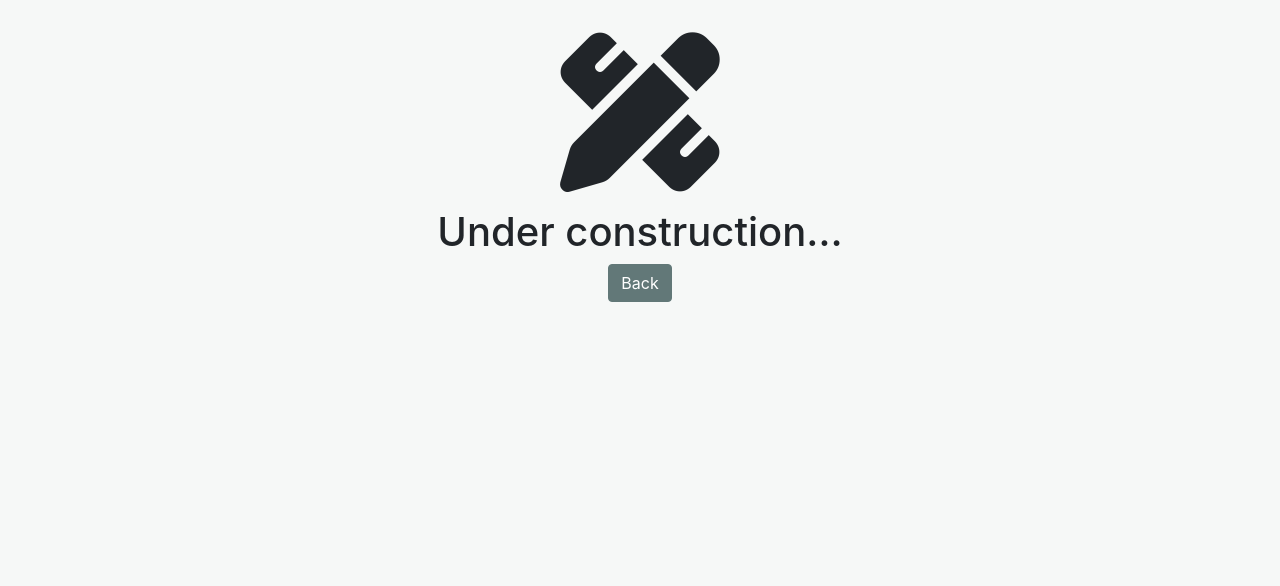
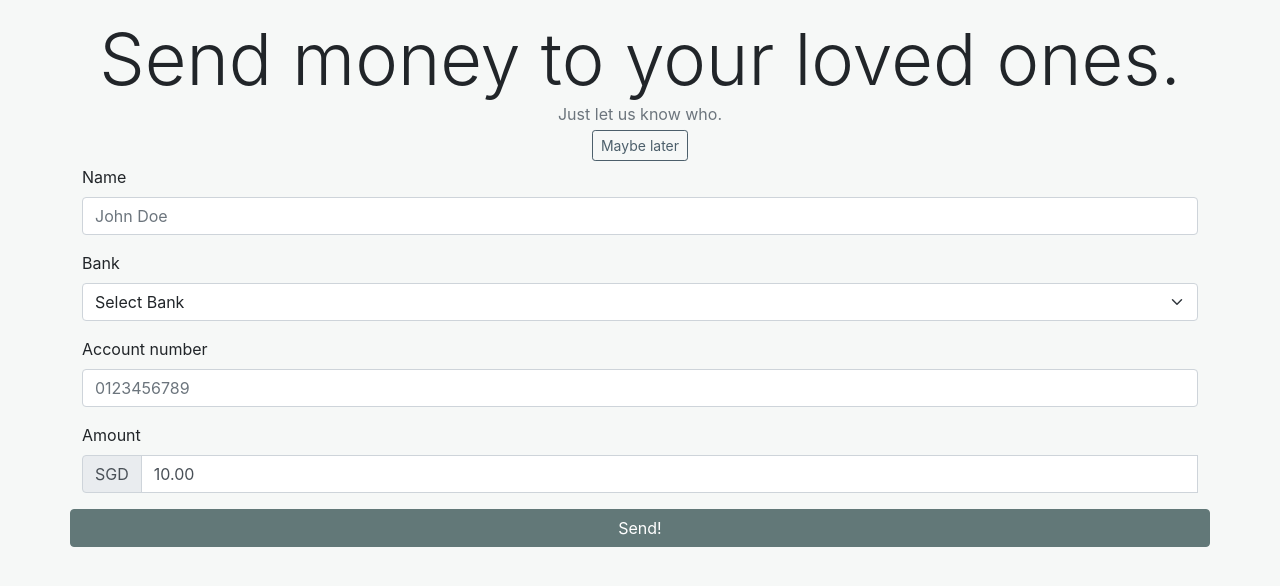
Before and after one commit to leranjun/EZFinance, a Flask app: page /banking/transfer in a window 1280 px wide. Shown: the part 56-642 px from the top of the page. Run offline with Flask 2, Linux system fonts and the light colour scheme; parts of the project's set-up code (start-up, migrations or seed data) failed here and were passed over.

Commit message:
Transfer page

```diff
--- a/templates/banking/transfer.html
+++ b/templates/banking/transfer.html
@@ -4,8 +4,71 @@
 
 {% block content %}
 <div class="text-center">
-    <i class="fa-solid fa-pen-ruler fa-10x my-3"></i>
-    <h1>Under construction…</h1>
-    <button type="button" class="btn btn-primary" id="backBtn">Back</button>
+    <div class="display-3">Send money to your loved ones.</div>
+    <div class="text-muted">Just let us know who.</div>
+    <button type="button" class="btn btn-sm btn-outline-secondary my-1" id="backBtn">Maybe later</button>
 </div>
+<form id="transferForm" class="row needs-validation" novalidate>
+    <div class="mb-3">
+        <label for="transferName" class="form-label">Name</label>
+        <input type="text" placeholder="John Doe" required class="form-control" id="transferName" />
+        <div class="invalid-feedback">
+            Please enter a name.
+        </div>
+    </div>
+    <div class="mb-3">
+        <label for="transferBank" class="form-label">Bank</label>
+        <select class="form-select" required id="transferBank">
+            <option value="" disabled selected>Select Bank</option>
+        </select>
+        <div class="invalid-feedback">
+            Please select a bank.
+        </div>
+    </div>
+    <div class="mb-3">
+        <label for="transferNo" class="form-label">Account number</label>
+        <input type="number" min="0" placeholder="0123456789" required class="form-control" id="transferNo" />
+        <div class="invalid-feedback">
+            Please enter a valid account number.
+        </div>
+    </div>
+    <label for="transferAmount" class="form-label">Amount</label>
+    <div class="input-group mb-3">
+        <span class="input-group-text" id="transferCurrency">SGD</span>
+        <input type="number" min="0.00" step="0.01" value="10.00" required class="form-control" id="transferAmount" />
+        <div class="invalid-feedback">
+            Please enter a valid number.
+        </div>
+    </div>
+    <button type="submit" id="submit" class="btn btn-primary">Send!</button>
+</form>
 {% endblock %}
+
+{% block extraScript %}
+<script>
+    $.getJSON("https://raw.githubusercontent.com/zerodha/rbiparser/master/rbiparser/banks.json", function (data) {
+        $.each(data, function (key, value) {
+            $("#transferBank").append($("<option></option>").attr("value", value).text(key));
+        });
+    });
+    // Form validation
+    $("#transferForm").on("submit", function (e) {
+        e.preventDefault();
+        if (!this.checkValidity()) {
+            e.stopPropagation();
+        } else {
+            $(this).before(`<div class="alert alert-success" role="alert">
+                <h4 class="alert-heading">Success!</h4>
+                <p class="mb-0">Here are your transaction details:</p>
+                <ul class="mb-0">
+                    <li>Name: ${$("#transferName").val()}</li>
+                    <li>Bank: ${$("#transferBank").val()}</li>
+                    <li>Account number: ${$("#transferNo").val()}</li>
+                    <li>Amount: ${$("#transferAmount").val()}</li>
+                </ul>
+              </div>`)
+        }
+        this.classList.add('was-validated');
+    });
+</script>
+{% endblock %}
```
